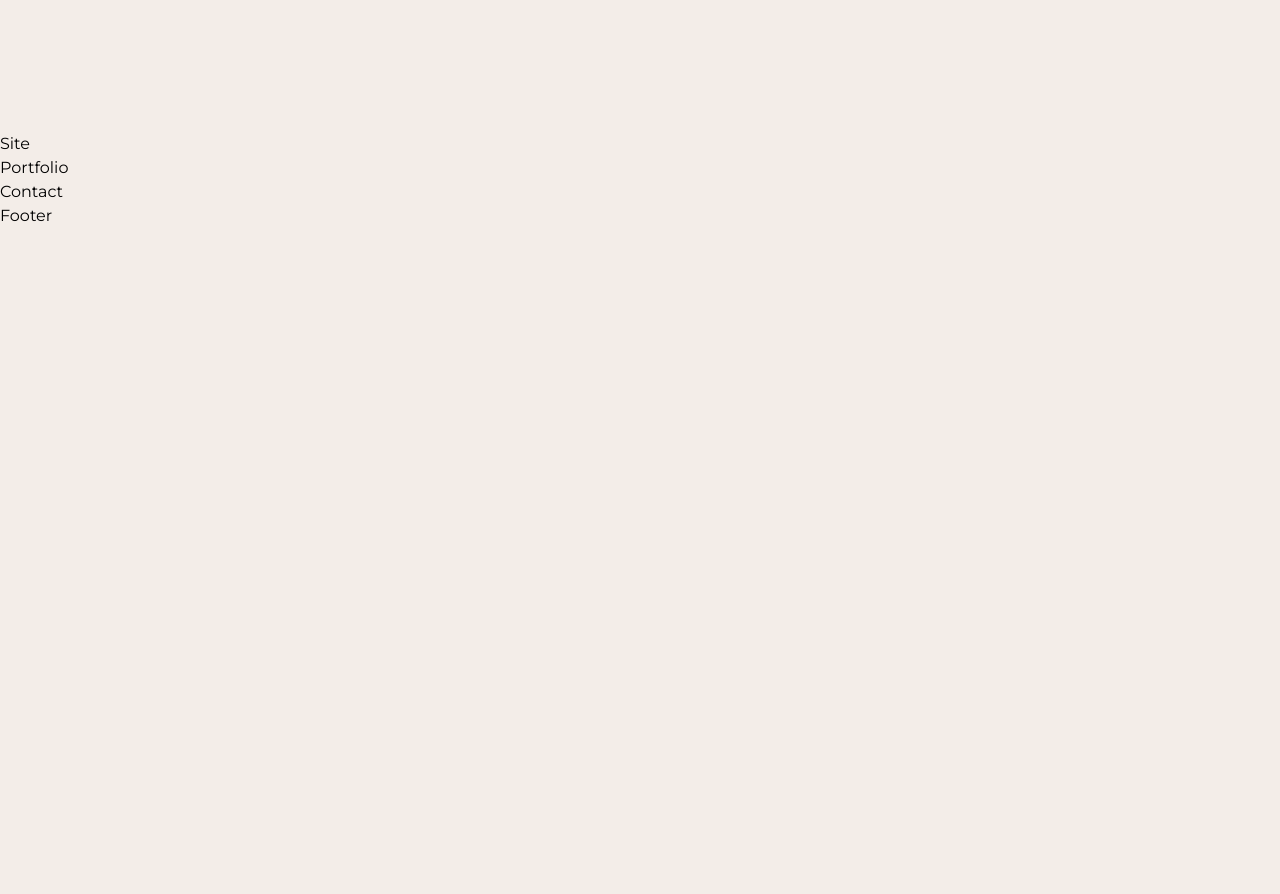
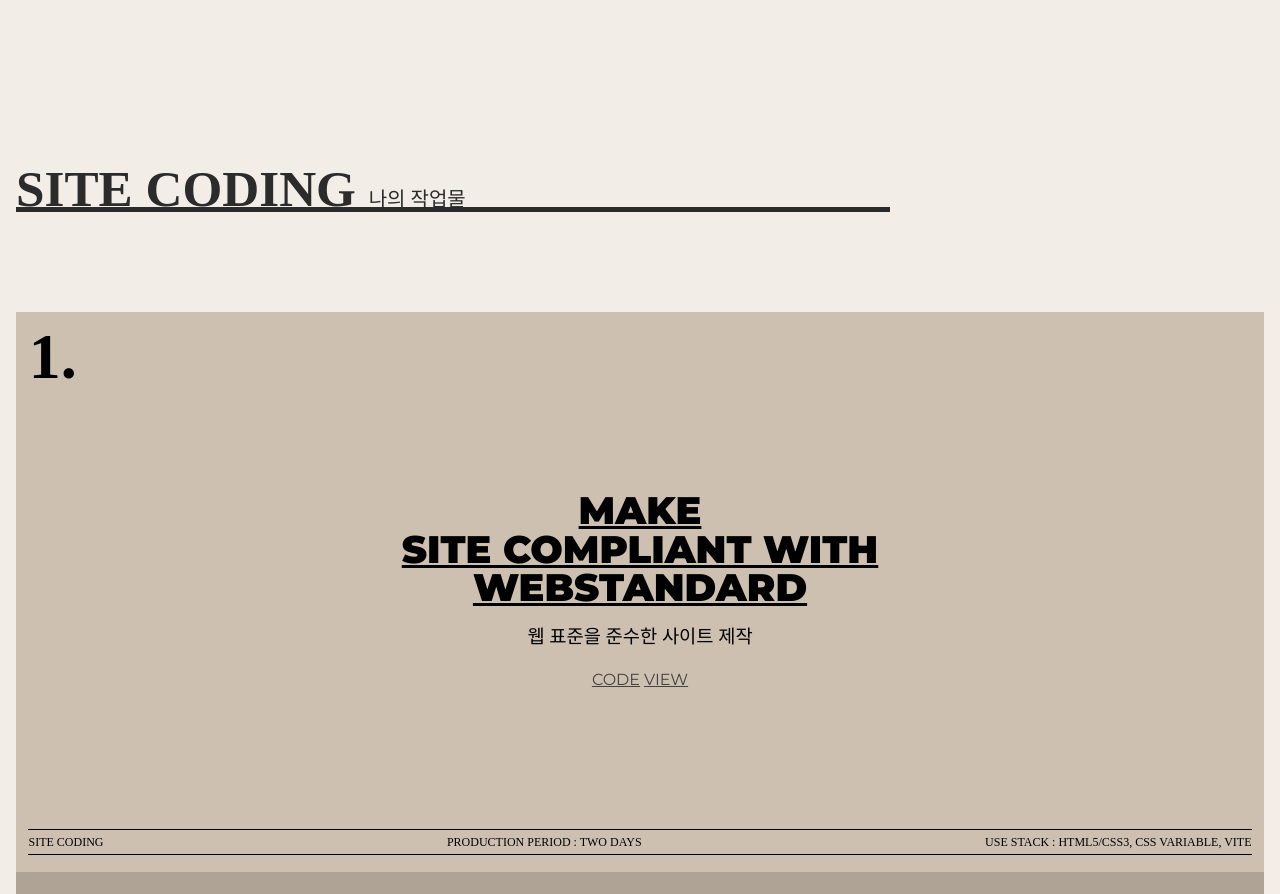
Before and after one commit to chloe-20/portfolio2023-react, a React (Create React App) app: page / in a window 1280 px wide. Shown: the part 2080-2974 px from the top of the page. Before the commit the page ends 2308 px from the top, so only its background shows below. Built offline with nearby package versions, Linux system fonts and the light colour scheme; a small style sheet from the web is missing; a web font is replaced by a local one.

Commit message:
사이트 완료

```diff
--- a/src/assets/scss/section/_site.scss
+++ b/src/assets/scss/section/_site.scss
@@ -0,0 +1,158 @@
+.site__inner {
+  padding: 16px;
+
+  .site__title  {
+    position: sticky;
+    top: 70px;
+    left: 0;
+    width: 70%;
+    height: 5vw;
+    font-size: 4vw;
+    font-weight: 900;
+    line-height: 1.6;
+    font-family: var(--mainKor-font);
+    color: var(--black100);
+    border-bottom: 0.4vw solid var(--black100);
+    margin-bottom: 100px;
+
+    @media (max-width: 768px){
+      width: 100%;
+      margin-bottom: 10vw;
+      font-size: 30px;
+      height: auto;
+      top: 68px;
+      z-index: 1000;
+      background-color: var(--mainBg-color);
+    }
+
+    em {
+      font-size: 1.25rem;
+      font-weight: 400;
+      line-height: 2;
+    }
+  }
+
+  .site__wrap {
+    .site__item {
+      height: 70vh;
+      @include flex-center;
+      flex-direction: column;
+      position: sticky;
+      left: 0;
+
+      &.s1 {
+        background-color: var(--subBg100);
+        top: 180px;
+
+        @media (max-width: 768px){
+          top: 140px;
+        }
+      }
+
+      &.s2 {
+        background-color: var(--subBg200);
+        top: 200px;
+
+        @media (max-width: 768px){
+          top: 160px;
+        }
+      }
+
+      &.s3 {
+        background-color: var(--subBg300);
+        top: 220px;
+
+        @media (max-width: 768px){
+          top: 180px;
+        }
+      }
+
+      &.s4 {
+        background-color: var(--subBg400);
+        top: 240px;
+
+        @media (max-width: 768px){
+          top: 200px;
+        }
+      }
+
+      .num {
+        font-size: 5vw;
+        line-height: 1;
+        font-weight: 900;
+        font-family: var(--mainNum-font);
+        position: absolute;
+        left: 1vw;
+        top: 1vw;
+
+        @media (max-width: 768px){
+          font-size: 80px;
+          left: 20px;
+          top: 20px;
+        }
+      }
+
+      .text {
+        text-align: center;
+        margin-bottom: 1rem;
+
+        > div {
+          font-size: 3vw;
+          line-height: 1;
+          font-weight: 900;
+          text-decoration: underline;
+          font-family: var(--mainEng-font);
+
+          @media (max-width: 768px){
+            font-size: 26px;
+          }
+        }
+      }
+
+      .title {
+        font-family: var(--mainKor-font);
+        margin-bottom: 1rem;
+      }
+
+      .btn {
+        a {
+          text-decoration: underline;
+          color: var(--black200);
+          font-size: 1rem;
+          transition: all 0.3s;
+          margin: 0 2px;
+
+          &:hover {
+            color: var(--black);
+          }
+        }
+      }
+
+      .info {
+          position: absolute;
+          left: 0;
+          bottom: 3%;
+          width: 98%;
+          margin-left: 1%;
+          border-top: 1px solid var(--black);
+          border-bottom: 1px solid var(--black);
+          display: flex;
+          justify-content: space-between;
+
+          @media (max-width: 768px){
+              flex-direction: column;
+              width: 90%;
+              margin-left: 5%;
+              padding: 5px 0;
+          }
+
+          span {
+              font-family: var(--mainKor-font);
+              font-size: 12px;
+              padding: 3px 0;
+
+          }
+      }
+    }
+  }
+}
--- a/src/components/Site.jsx
+++ b/src/components/Site.jsx
@@ -1,7 +1,66 @@
 import React from "react";
 
+const siteText = [
+  {
+    text: ["MAKE","SITE COMPLIANT WITH","WEBSTANDARD",],
+    title: "웹 표준을 준수한 사이트 제작",
+    code: "https://github.com/chloe-20/portfolio2023-vite",
+    view: "https://portfolio2023-vite.netlify.app/",
+    info: ["SITE CODING","PRODUCTION PERIOD : TWO DAYS","USE STACK : HTML5/CSS3, CSS VARIABLE, VITE",],
+  },
+  {
+    text: ["MAKE","SITE COMPLIANT WITH","REACT.JS",],
+    title: "리액트를 이용한 사이트 제작",
+    code: "https://github.com/chloe-20/portfolio2023-react",
+    view: "https://portfolio2023-react.netlify.app/",
+    info: ["SITE CODING","PRODUCTION PERIOD : TWO DAYS","USE STACK : HTML5/CSS3, CSS VARIABLE, REACT.JS",],
+  },
+  {
+    text: ["MAKE","SITE COMPLIANT WITH","VUE.JS",],
+    title: "뷰를 이용한 사이트 제작",
+    code: "https://github.com/chloe-20/portfolio2023-vue",
+    view: "https://portfolio2023-vue.netlify.app/",
+    info: ["SITE CODING","PRODUCTION PERIOD : TWO DAYS","USE STACK : HTML5/CSS3, CSS VARIABLE, VUE.JS",],
+  },
+  {
+    text: ["MAKE","SITE COMPLIANT WITH","NEXT.JS",],
+    title: "넥스트를 이용한 사이트 제작",
+    code: "https://github.com/chloe-20/portfolio2023-next",
+    view: "https://portfolio2023-next.netlify.app/",
+    info: ["SITE CODING","PRODUCTION PERIOD : TWO DAYS","USE STACK : HTML5/CSS3, CSS VARIABLE, NEXT.JS",],
+  },
+];
+
 const Site = () => {
-  return <div>Site</div>;
+  return (
+    <section id="site">
+      <div className="site__inner">
+        <h2 className="site__title">SITE CODING <em>나의 작업물</em></h2>
+        <div className="site__wrap">
+          {siteText.map((site, key) => (
+            <article className={`site__item s${key+1}`} key={key}>
+              <span className="num">{key+1}.</span>
+              <div className="text">
+                <div>{site.text[0]}</div>
+                <div>{site.text[1]}</div>
+                <div>{site.text[2]}</div>
+              </div>
+              <h3 className="title">{site.title}</h3>
+              <div className="btn">
+                <a href={site.code}>CODE</a>
+                <a href={site.view}>VIEW</a>
+              </div>
+              <div className="info">
+                <span>{site.info[0]}</span>
+                <span>{site.info[1]}</span>
+                <span>{site.info[2]}</span>
+              </div>
+            </article>
+          ))}
+        </div>
+      </div>
+    </section>
+  );
 };
 
 export default Site;
```
